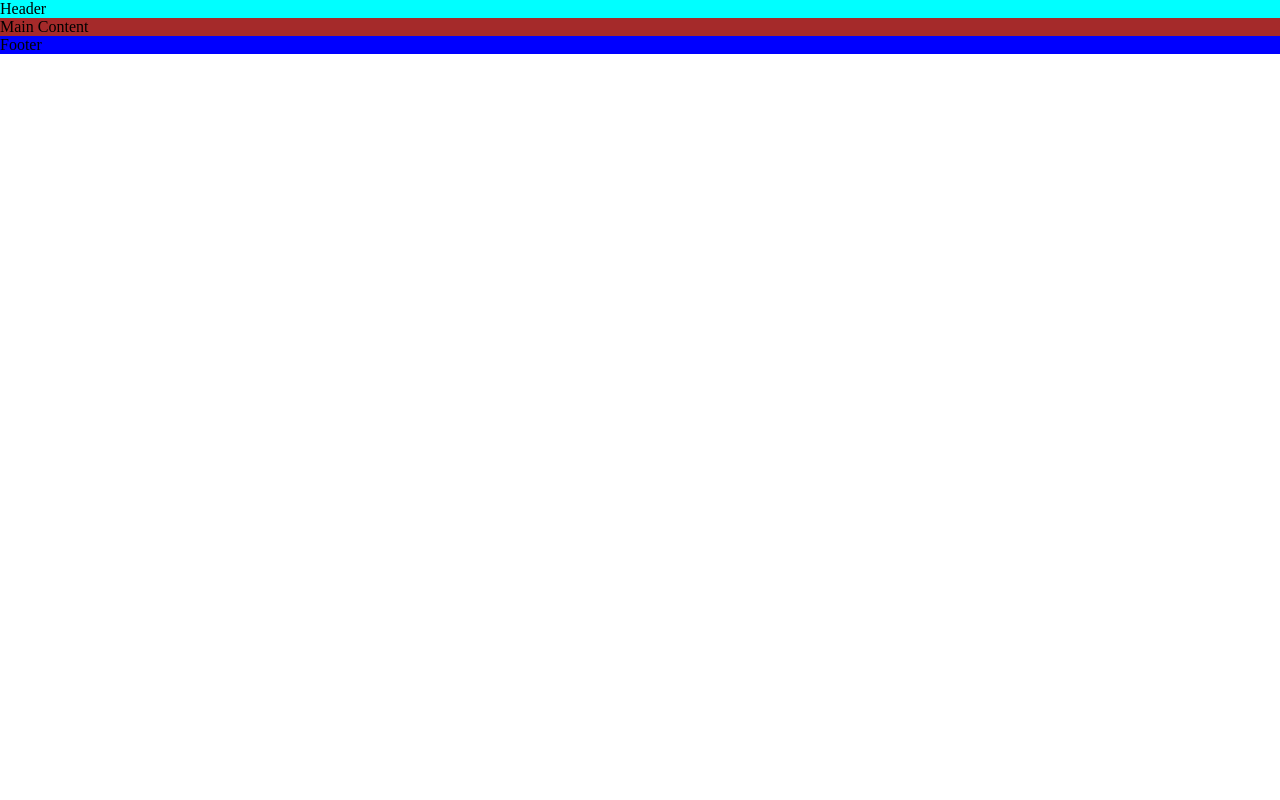
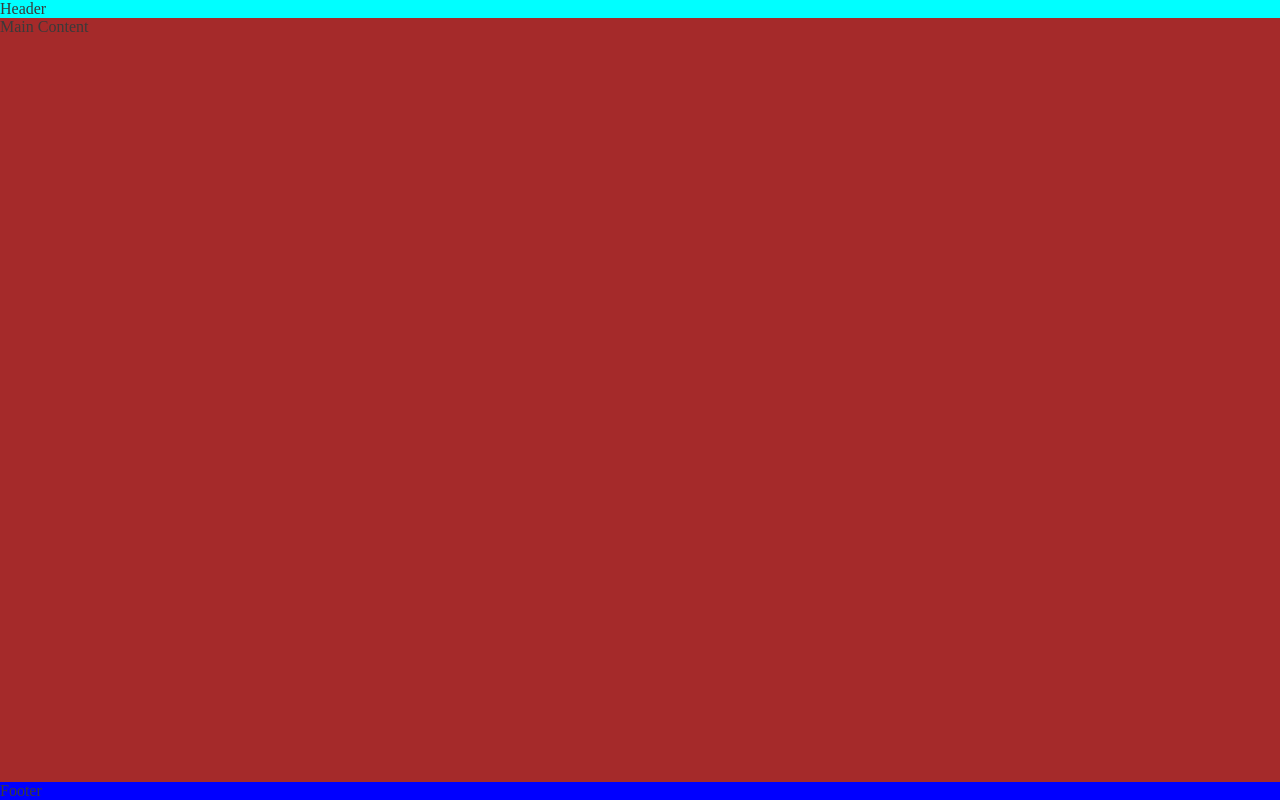
Before and after one commit to Frazer-BC/Team-Leblanc, a plain HTML site: page index.html in a window 1280 px wide. Drawn offline with Linux system fonts and the light colour scheme.

Commit message:
used flex style to create space for main content and push footer down the page

```diff
--- a/assets/css/styles.css
+++ b/assets/css/styles.css
@@ -1,9 +1,23 @@
 
-* {
+
+     /* General page syle */
+ *{
     padding: 0;
     margin: 0;
     box-sizing: border-box;
 }
+
+/* Body */
+
+body {
+
+    min-height: 100vh;
+    display: flex;
+    flex-direction: column;
+    /*General project color */
+    color: #3a3a3a;
+}
+
 
 
 header {
@@ -14,6 +28,9 @@ header {
 main {
 
     background-color: brown;
+
+    /* Main takes any surplus space and not shrink when the screen is to small to show all content */
+    flex: 1 0 auto;
 }
 
 footer {
```
